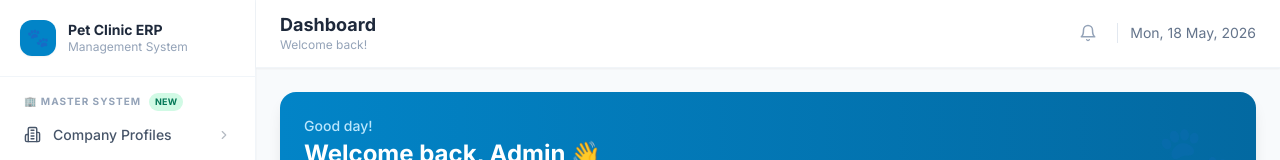
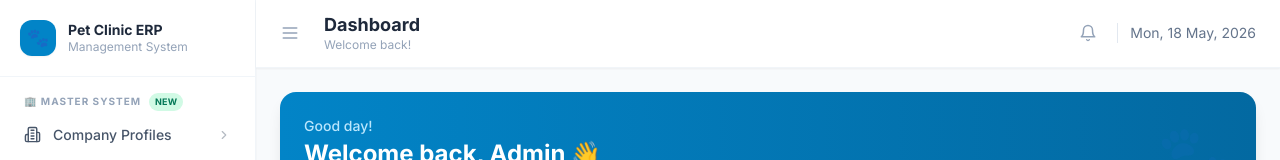
Before and after one commit to kuzhalone1/pet__erp, a React (Vite) app in the folder frontend/: page /dashboard in a window 1280 px wide. Shown: the top 160 px of the page. Built offline with nearby package versions, Linux system fonts and the light colour scheme; no server answers; sample sign-in values are in the browser's storage.

Commit message:
feat: implement unified global sidebar toggle layout pipeline

```diff
--- a/frontend/src/components/Layout.jsx
+++ b/frontend/src/components/Layout.jsx
@@ -1,13 +1,16 @@
+import { useState } from 'react'
 import { Outlet } from 'react-router-dom'
 import Sidebar from './Sidebar'
 import Topbar from './Topbar'
 
 export default function Layout() {
+  const [isSidebarOpen, setIsSidebarOpen] = useState(true)
+
   return (
     <div className="flex h-screen bg-slate-50 overflow-hidden">
-      <Sidebar />
+      <Sidebar isOpen={isSidebarOpen} />
       <div className="flex flex-col flex-1 min-w-0">
-        <Topbar />
+        <Topbar toggleSidebar={() => setIsSidebarOpen(!isSidebarOpen)} />
         <main className="flex-1 overflow-y-auto p-6">
           <Outlet />
         </main>
--- a/frontend/src/components/Sidebar.jsx
+++ b/frontend/src/components/Sidebar.jsx
@@ -61,7 +61,7 @@ const navGroups = [
   */
 ]
 
-export default function Sidebar() {
+export default function Sidebar({ isOpen = true }) {
   const navigate = useNavigate()
   const user = JSON.parse(localStorage.getItem('user') || '{}')
 
@@ -70,6 +70,8 @@ export default function Sidebar() {
     localStorage.removeItem('user')
     navigate('/login')
   }
+
+  if (!isOpen) return null;
 
   return (
     <aside className="w-64 bg-white border-r border-slate-100 flex flex-col shadow-sm shrink-0">
--- a/frontend/src/components/Topbar.jsx
+++ b/frontend/src/components/Topbar.jsx
@@ -1,5 +1,5 @@
 import { useLocation } from 'react-router-dom'
-import { Bell, Search } from 'lucide-react'
+import { Bell, Search, Menu } from 'lucide-react'
 
 const pageTitles = {
   '/dashboard':    { title: 'Dashboard',       sub: 'Welcome back!' },
@@ -10,15 +10,25 @@ const pageTitles = {
   '/doctors':      { title: 'Doctors & Staff', sub: 'Manage your team' },
 }
 
-export default function Topbar() {
+export default function Topbar({ toggleSidebar }) {
   const { pathname } = useLocation()
   const page = pageTitles[pathname] || { title: 'Pet Clinic ERP', sub: '' }
 
   return (
     <header className="bg-white border-b border-slate-100 px-6 py-3.5 flex items-center justify-between shadow-sm">
-      <div>
-        <h1 className="text-lg font-bold text-slate-800 leading-tight">{page.title}</h1>
-        <p className="text-xs text-slate-400">{page.sub}</p>
+      <div className="flex items-center gap-4">
+        {toggleSidebar && (
+          <button
+            onClick={toggleSidebar}
+            className="p-2 text-slate-400 hover:text-slate-600 hover:bg-slate-100 rounded-lg transition-colors -ml-2"
+          >
+            <Menu size={20} />
+          </button>
+        )}
+        <div>
+          <h1 className="text-lg font-bold text-slate-800 leading-tight">{page.title}</h1>
+          <p className="text-xs text-slate-400">{page.sub}</p>
+        </div>
       </div>
       <div className="flex items-center gap-3">
         <button className="p-2 text-slate-400 hover:text-slate-600 hover:bg-slate-100 rounded-lg transition-colors">
```
